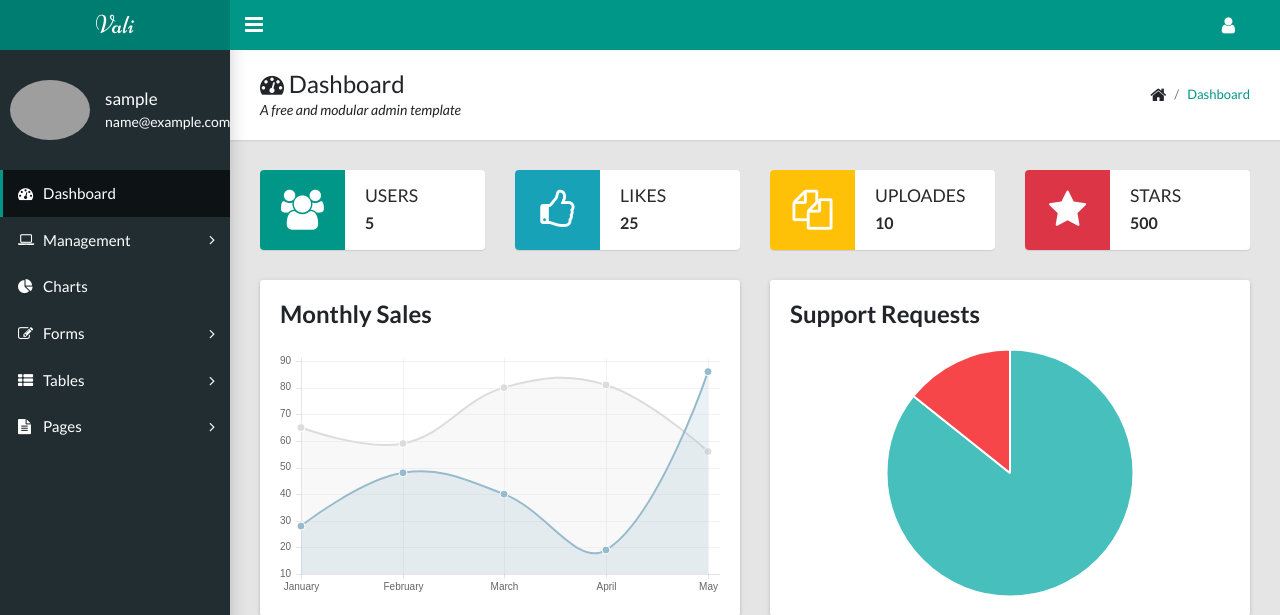
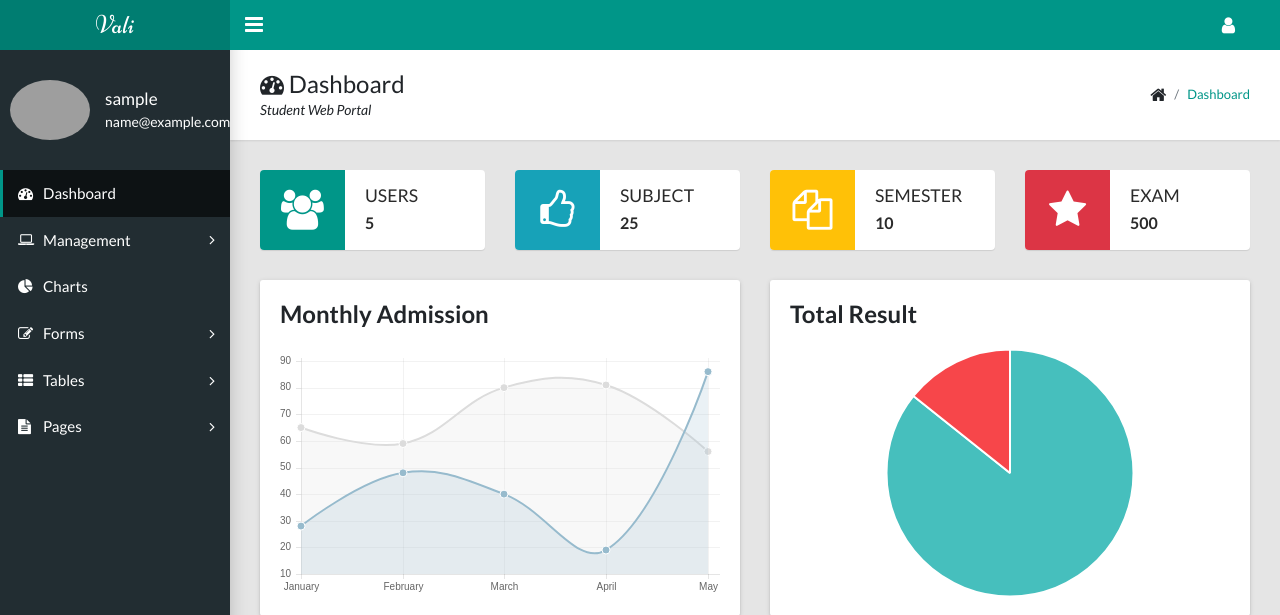
Before and after one commit to mbrsagor/swp, a Django app: page /dashboard/ in a window 1280 px wide. Shown: the top 615 px of the page. Run offline with Django 4.2, Linux system fonts and the light colour scheme; the visitor is signed in with stand-in values (Sample User, id 1); some libraries are stand-ins or nearby versions; grey boxes are pictures that could not be loaded.

Commit message:
New: Dashboard form udpaed.

```diff
--- a/portal/templates/index.html
+++ b/portal/templates/index.html
@@ -6,7 +6,7 @@
     <div class="app-title">
         <div>
             <h1><i class="fa fa-dashboard"></i> Dashboard</h1>
-            <p>A free and modular admin template</p>
+            <p>Student Web Portal</p>
         </div>
         <ul class="app-breadcrumb breadcrumb">
             <li class="breadcrumb-item"><i class="fa fa-home fa-lg"></i></li>
@@ -25,7 +25,7 @@
         <div class="col-md-6 col-lg-3">
             <div class="widget-small info coloured-icon"><i class="icon fa fa-thumbs-o-up fa-3x"></i>
                 <div class="info">
-                    <h4>Likes</h4>
+                    <h4>Subject</h4>
                     <p><b>25</b></p>
                 </div>
             </div>
@@ -33,7 +33,7 @@
         <div class="col-md-6 col-lg-3">
             <div class="widget-small warning coloured-icon"><i class="icon fa fa-files-o fa-3x"></i>
                 <div class="info">
-                    <h4>Uploades</h4>
+                    <h4>Semester</h4>
                     <p><b>10</b></p>
                 </div>
             </div>
@@ -41,7 +41,7 @@
         <div class="col-md-6 col-lg-3">
             <div class="widget-small danger coloured-icon"><i class="icon fa fa-star fa-3x"></i>
                 <div class="info">
-                    <h4>Stars</h4>
+                    <h4>Exam</h4>
                     <p><b>500</b></p>
                 </div>
             </div>
@@ -50,7 +50,7 @@
     <div class="row">
         <div class="col-md-6">
             <div class="tile">
-                <h3 class="tile-title">Monthly Sales</h3>
+                <h3 class="tile-title">Monthly Admission</h3>
                 <div class="embed-responsive embed-responsive-16by9">
                     <canvas class="embed-responsive-item" id="lineChartDemo"></canvas>
                 </div>
@@ -58,7 +58,7 @@
         </div>
         <div class="col-md-6">
             <div class="tile">
-                <h3 class="tile-title">Support Requests</h3>
+                <h3 class="tile-title">Total Result</h3>
                 <div class="embed-responsive embed-responsive-16by9">
                     <canvas class="embed-responsive-item" id="pieChartDemo"></canvas>
                 </div>
```
